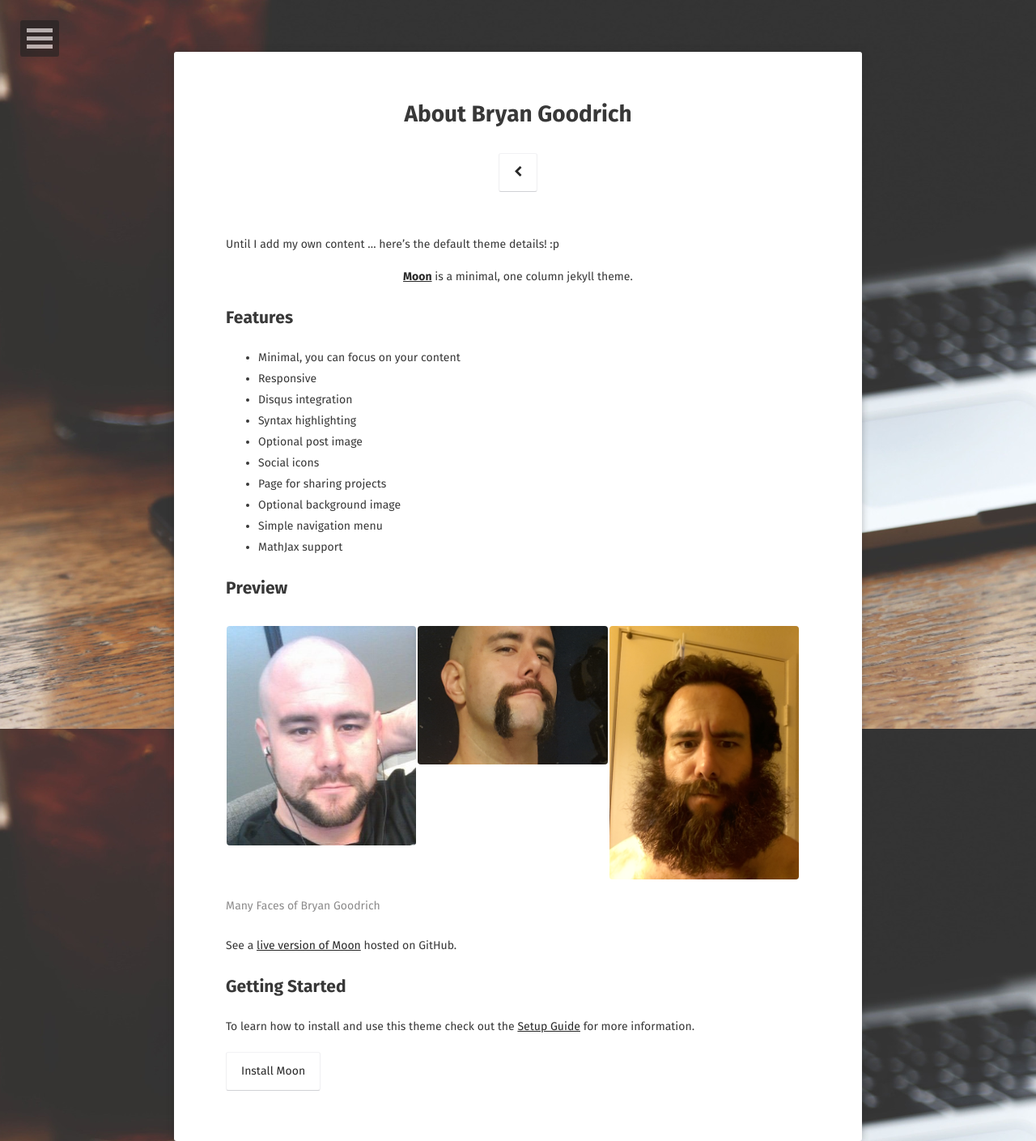
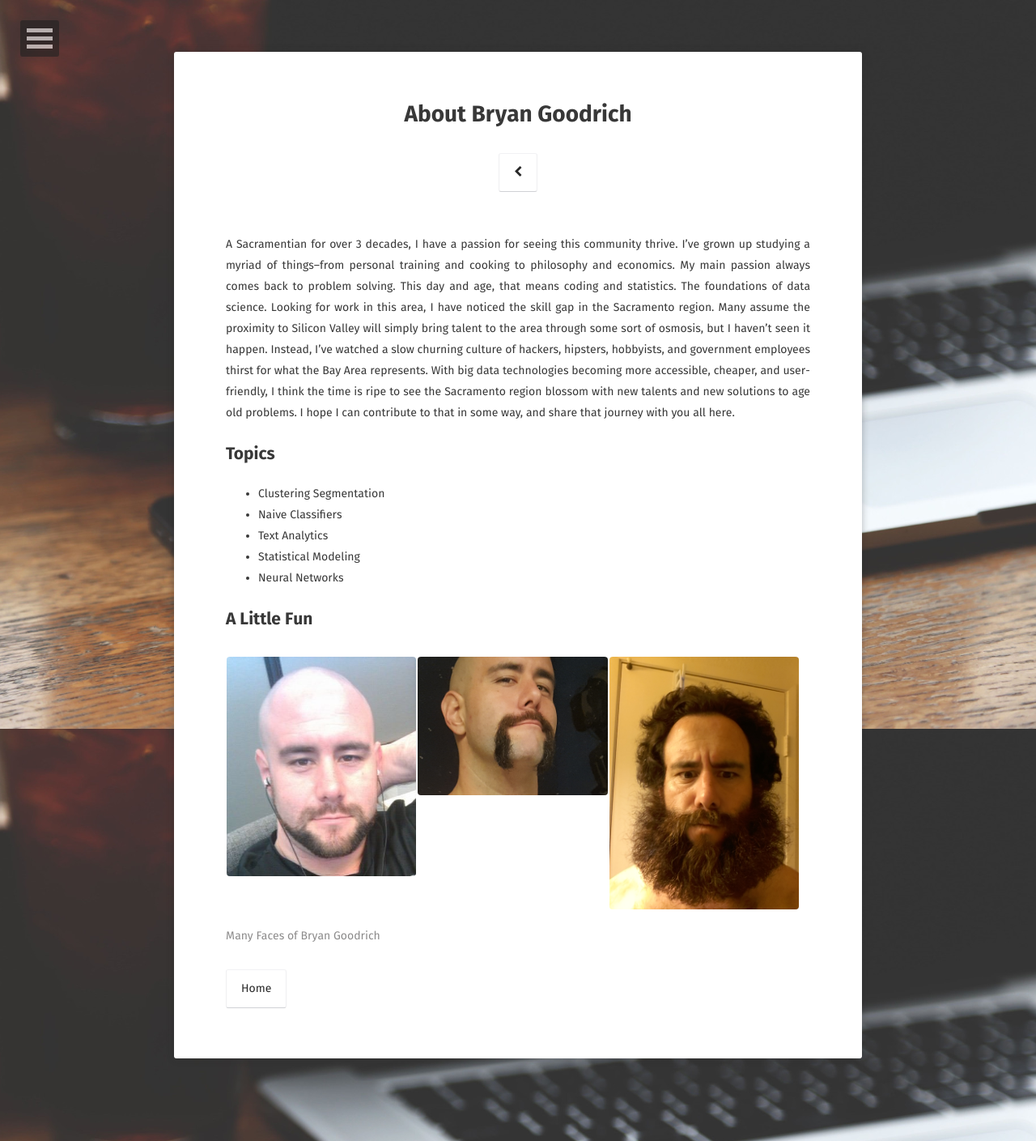
Before and after one commit to bryangoodrich/bryangoodrich.github.io, a Jekyll site: the page built from about/index.md, in a window 1280 px wide. Shown: the whole page at 81% size. Built offline with Jekyll 4.4.1, drawn with Linux system fonts in a browser that asks for light colours; some web fonts are replaced.

Commit message:
Tweaking About Me

```diff
--- a/about/index.md
+++ b/about/index.md
@@ -7,24 +7,16 @@ comments: false
 ---
 
 
-Until I add my own content ... here's the default theme details! :p
+A Sacramentian for over 3 decades, I have a passion for seeing this community thrive. I've grown up studying a myriad of things--from personal training and cooking to philosophy and economics. My main passion always comes back to problem solving. This day and age, that means coding and statistics. The foundations of data science. Looking for work in this area, I have noticed the skill gap in the Sacramento region. Many assume the proximity to Silicon Valley will simply bring talent to the area through some sort of osmosis, but I haven't seen it happen. Instead, I've watched a slow churning culture of hackers, hipsters, hobbyists, and government employees thirst for what the Bay Area represents. With big data technologies becoming more accessible, cheaper, and user-friendly, I think the time is ripe to see the Sacramento region blossom with new talents and new solutions to age old problems. I hope I can contribute to that in some way, and share that journey with you all here.
 
+## Topics
+* Clustering Segmentation
+* Naive Classifiers
+* Text Analytics
+* Statistical Modeling
+* Neural Networks
 
-<center><a href="http://taylantatli.github.io/Moon"><b>Moon</b></a> is a minimal, one column jekyll theme.</center>
-
-## Features
-* Minimal, you can focus on your content
-* Responsive
-* Disqus integration
-* Syntax highlighting
-* Optional post image
-* Social icons
-* Page for sharing projects
-* Optional background image
-* Simple navigation menu
-* MathJax support
-
-## Preview
+## A Little Fun
 
 {% capture images %}
     /assets/img/bryan-bald.jpg
@@ -33,10 +25,4 @@ Until I add my own content ... here's the default theme details! :p
 {% endcapture %}
 {% include gallery images=images caption="Many Faces of Bryan Goodrich" cols=3 %}
 
-See a [live version of Moon](http://taylantatli.github.io/Moon) hosted on GitHub.
-
-## Getting Started
-
-To learn how to install and use this theme check out the [Setup Guide](http://taylantatli.me/Moon/moon-theme/) for more information.
-
-[Install Moon](https://github.com/TaylanTatli/Moon){: .btn}
+[Home](https://bryangoodrich.github.io){: .btn}
```
